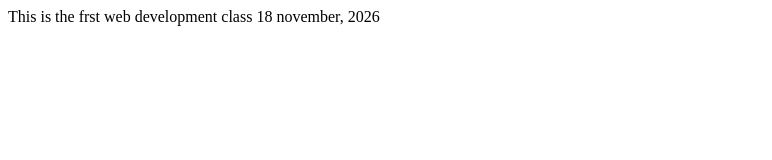
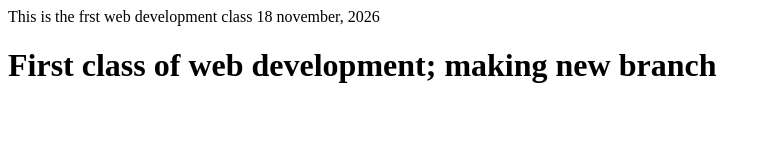
Before and after one commit to sshrestha9957-wq/web-dev, a plain HTML site: page index.html in a window 1280 px wide. Shown: the whole page, without its empty margins (0-772 px from the left). Drawn offline with Linux system fonts and the light colour scheme.

Commit message:
new branch: gitlearn

```diff
--- a/index.html
+++ b/index.html
@@ -8,5 +8,7 @@
 <body>
     This is the frst web development class
     18 november, 2026
+
+    <h1> First class of web development; making new branch</h1>
 </body>
 </html>
```
